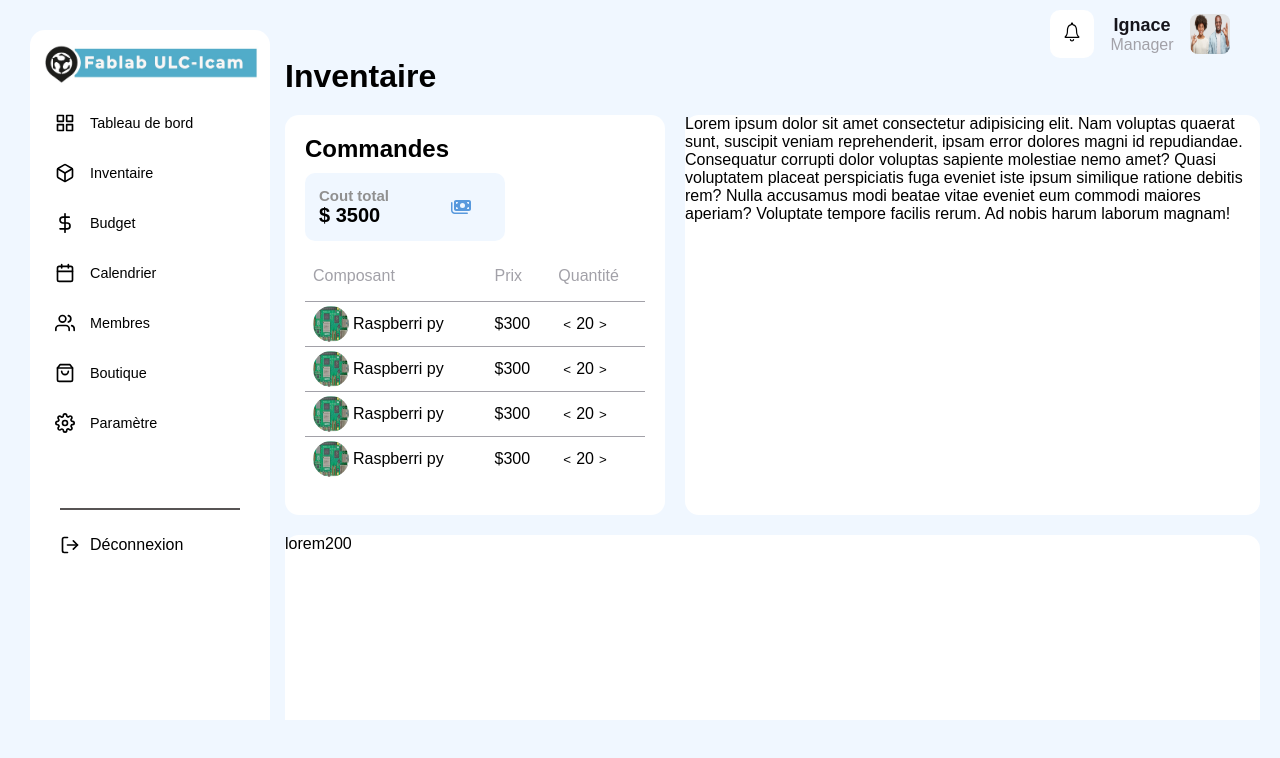
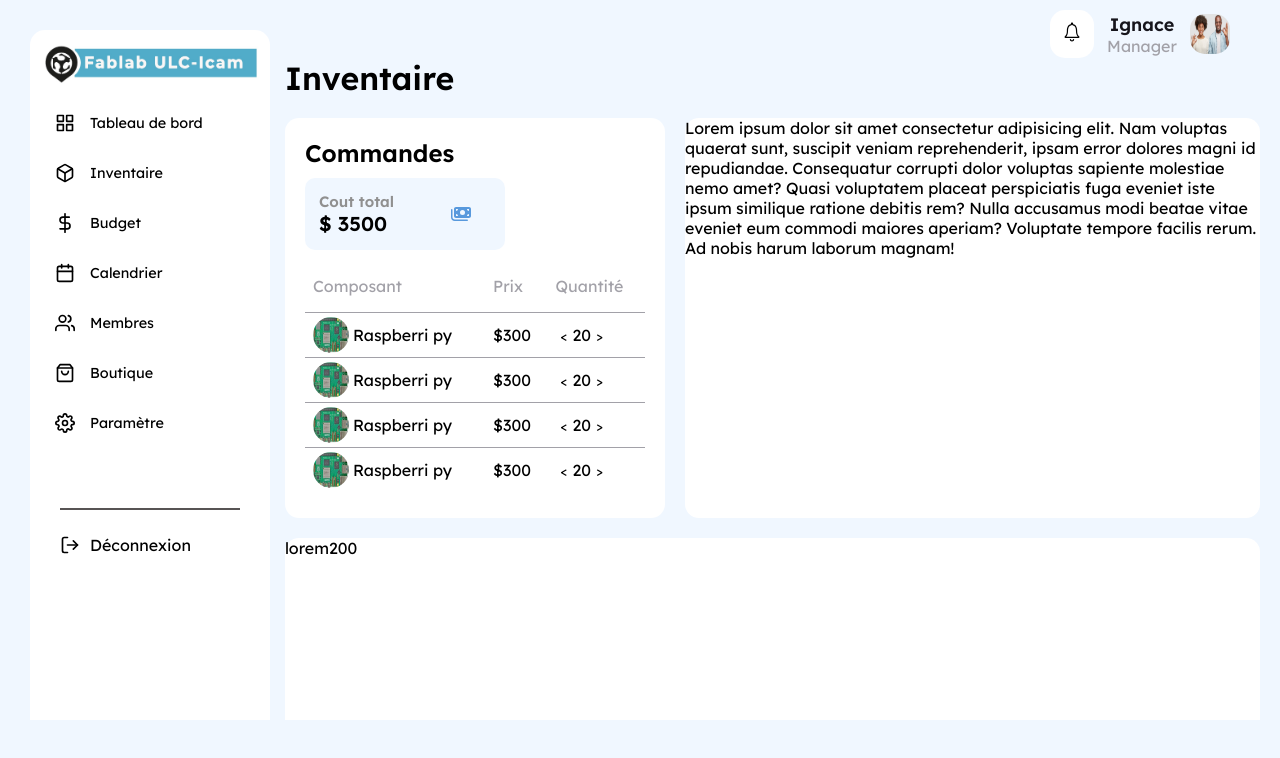
Before and after one commit to Coder-Edge/USI-Fablab, a React (Vite) app: page / in a window 1280 px wide. Shown: the top 758 px of the page. Built offline with nearby package versions, Linux system fonts and the light colour scheme.

Commit message:
add font lexend

```diff
--- a/src/Header/header.css
+++ b/src/Header/header.css
@@ -10,7 +10,7 @@
     width: 40px;
     height: 40px;
     align-items: center;
-    border-radius: 8px;
+    border-radius: 15px;
 }
 
 header .header-content {
@@ -23,7 +23,7 @@
 header .notification-box {
     background-color: white;
     padding: 10px;
-    border-radius: 10px;
+    border-radius: 15px;
 }
 
 header .notification-icon {
--- a/src/Navbar/navbar.jsx
+++ b/src/Navbar/navbar.jsx
@@ -16,7 +16,7 @@
 const Navbar = () => {
   const menuItems = [
     { icon: FiGrid, text: "Tableau de bord", active: false },
-    { icon: FiBox, text: "Inventaire", active: true },
+    { icon: FiBox, text: "Inventaire", active: false },
     { icon: FiDollarSign, text: "Budget", active: false },
     { icon: FiCalendar, text: "Calendrier", active: false },
     { icon: FiUsers, text: "Membres", active: false },
@@ -35,7 +35,7 @@
       </div>
       <ul className="nav-links">
         {menuItems.map((link, index) => (
-          <li key={index}>
+          <li key={index} >
             <link.icon className="nav-logo" />
             <a href={link.text}>{link.text}</a>
           </li>
--- a/src/main.css
+++ b/src/main.css
@@ -1,6 +1,9 @@
+@import url('https://fonts.googleapis.com/css2?family=Lexend:wght@400;600&display=swap');
+
 * {
   padding: 0px;
   margin: 0px;
+  font-family: 'Lexend', sans-serif;
 }
 
 #root {
```
